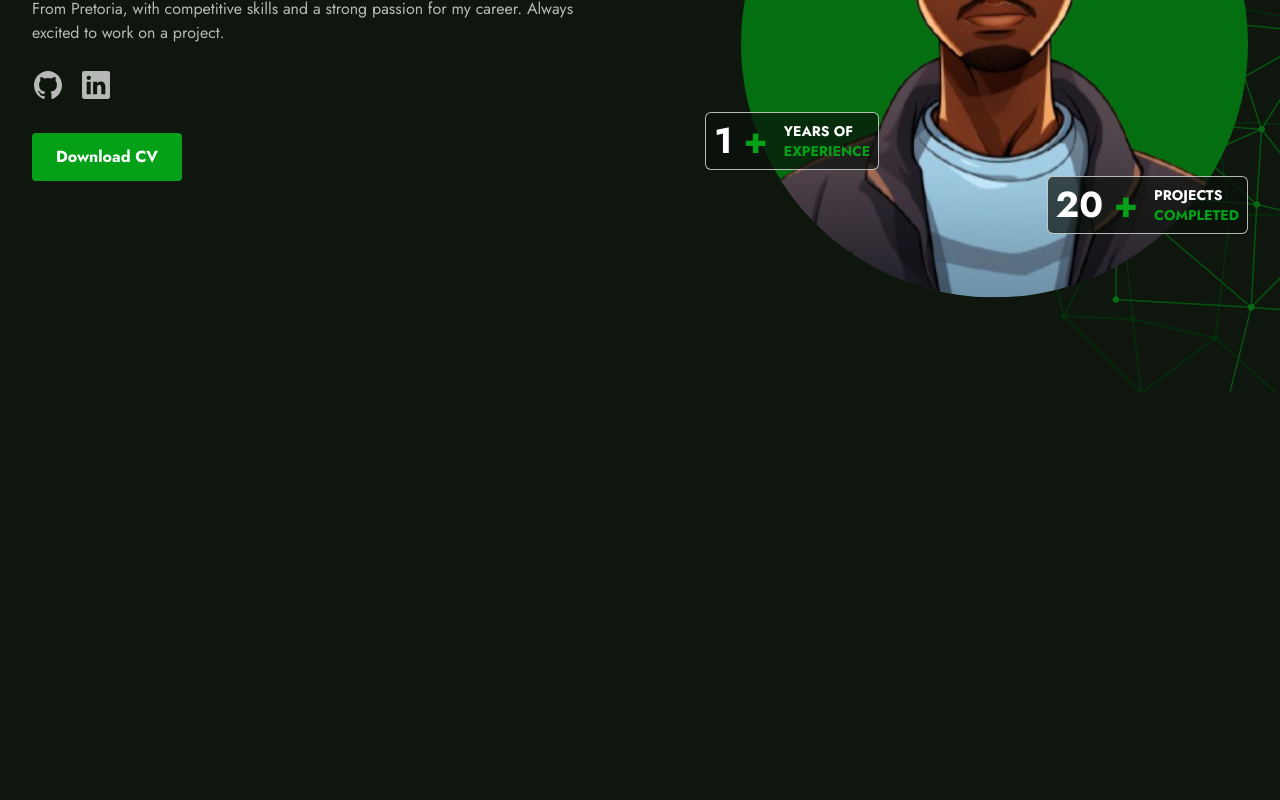
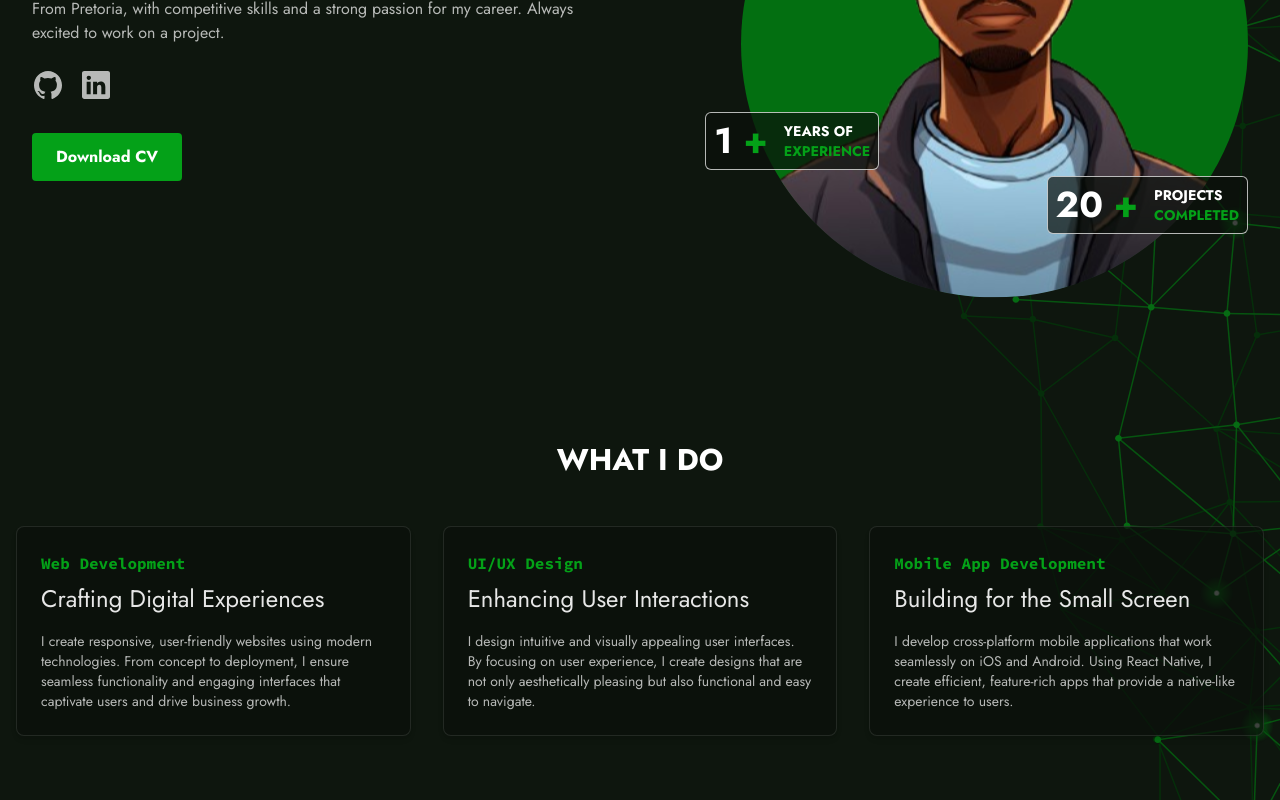
Before and after one commit to Tshabalala-Thabo/portfolio, a React (Create React App) app: page / in a window 1280 px wide. Shown: the part 408-1208 px from the top of the page. Before the commit the page ends 800 px from the top, so only its background shows below. Built offline with nearby package versions, Linux system fonts and the light colour scheme.

Commit message:
FEAT: overview section

```diff
--- a/src/App.js
+++ b/src/App.js
@@ -1,11 +1,45 @@
 import React from 'react';
 import BurgerMenu from './BurgerMenu';
+
+export function Component() {
+  const cardData = [
+    {
+      title: "Web Development",
+      subtitle: "Crafting Digital Experiences",
+      content: "I create responsive, user-friendly websites using modern technologies. From concept to deployment, I ensure seamless functionality and engaging interfaces that captivate users and drive business growth."
+    },
+    {
+      title: "UI/UX Design",
+      subtitle: "Enhancing User Interactions",
+      content: "I design intuitive and visually appealing user interfaces. By focusing on user experience, I create designs that are not only aesthetically pleasing but also functional and easy to navigate."
+    },
+    {
+      title: "Mobile App Development",
+      subtitle: "Building for the Small Screen",
+      content: "I develop cross-platform mobile applications that work seamlessly on iOS and Android. Using React Native, I create efficient, feature-rich apps that provide a native-like experience to users."
+    }
+  ];
+
+  return (
+    <>
+      {cardData.map((card, index) => (
+        <div key={index} className="bg-primary-100 border bg-opacity-70 border-white border-opacity-10 text-white rounded-lg shadow-md overflow-hidden">
+          <div className="p-6">
+            <h3 className="text-normal text-primary font-source-code-pro font-semibold mb-2">{card.title}</h3>
+            <h1 className="text-2xl  text-white text-opacity-90 mb-4">{card.subtitle}</h1>
+            <p className="text-sm text-white text-opacity-70">{card.content}</p>
+          </div>
+        </div>
+      ))}</>
+  );
+}
+
 
 function App() {
   return (
     <div className="min-h-screen relative overflow-hidden">
       <div
-        className="absolute top-0 right-0 -mt-[0px] -mr-[100px] w-[890px] h-[1673px] bg-no-repeat bg-right-top z-0 opacity-30 lg:opacity-100"
+        className="absolute top-0 right-0 -mt-[0px] -mr-[0px] w-[890px] h-[1673px] bg-no-repeat bg-right-top z-0 opacity-30 lg:opacity-100"
         style={{ backgroundImage: `url(${process.env.PUBLIC_URL}/images/polygons.svg)` }}
       ></div>
       <BurgerMenu />
@@ -70,6 +104,12 @@ function App() {
             </div>
           </div>
         </section>
+        <section className="py-16 px-4 max-w-7xl mx-auto">
+          <h2 className="text-3xl text-white font-bold text-center mb-12">WHAT I DO</h2>
+          <div className="grid grid-cols-1 md:grid-cols-2 lg:grid-cols-3 gap-8">
+            <Component/>
+          </div>
+        </section>
       </main>
     </div>
   );
```
